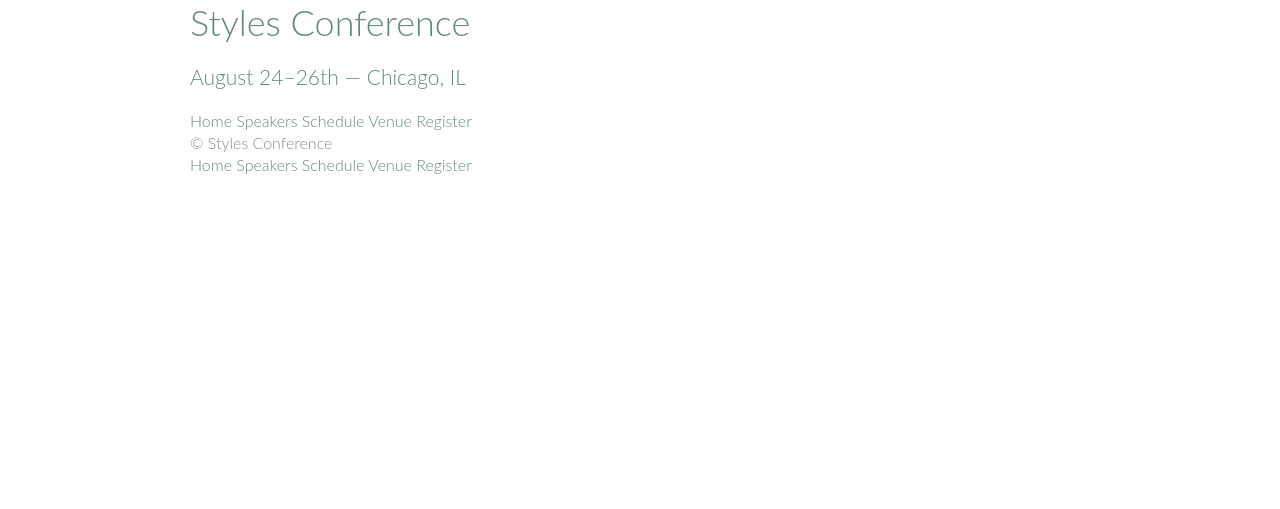
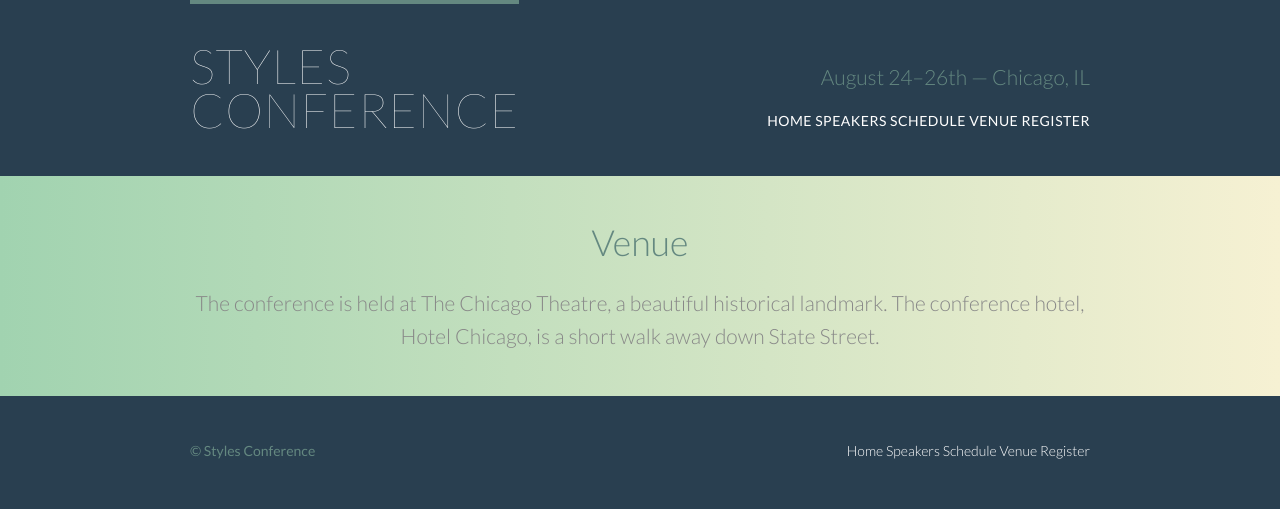
Before and after one commit to sonorangirl/web-development-guide, a plain HTML site: page LearnHTML&CSS/styles-conference/Venue.html in a window 1280 px wide. Drawn offline with Linux system fonts and the light colour scheme.

Commit message:
finished lesson7 shay howe course

```diff
--- a/LearnHTML&CSS/styles-conference/Venue.html
+++ b/LearnHTML&CSS/styles-conference/Venue.html
@@ -5,12 +5,13 @@
 		<title>Styles Conference</title>
 		<link rel="stylesheet" href="css/reset.css">
 		<link rel="stylesheet" href="css/main.css">
+		<link rel="stylesheet" href="http://fonts.googleapis.com/css?family=Lato:100,300,400">
 	</head>
 	<body>
-		<header class="container">
-			<h1><a href="index.html">Styles Conference</a></h1>
-			<h3>August 24&ndash;26th &mdash; Chicago, IL</h3>
-			<nav>
+		<header class="primary-header container group">
+			<h1 class="logo"><a href="index.html">Styles <br> Conference</a></h1>
+			<h3 class="tagline">August 24&ndash;26th &mdash; Chicago, IL</h3>
+			<nav class="nav primary-nav">
 				<a href="index.html">Home</a>
 				<a href="speakers.html">Speakers</a>
 				<a href="schedule.html">Schedule</a>
@@ -18,10 +19,15 @@
 				<a href="register.html">Register</a>
 			</nav>
 		</header>
-
-		<footer class="container">
+		<section class="row-alt">
+			<div class="lead container">
+				<h1>Venue</h1>
+				<p>The conference is held at The Chicago Theatre, a beautiful historical landmark. The conference hotel, Hotel Chicago, is a short walk away down State Street.</p>
+			</div>
+		</section>
+		<footer class="primary-footer container group">
 			<small>&copy; Styles Conference</small>
-			<nav>
+			<nav class="nav">
 				<a href="index.html">Home</a>
 				<a href="speakers.html">Speakers</a>
 				<a href="schedule.html">Schedule</a>
--- a/LearnHTML&CSS/styles-conference/css/main.css
+++ b/LearnHTML&CSS/styles-conference/css/main.css
@@ -4,6 +4,7 @@
   ========================================
 */
 body {
+	background: #293f50;
 	color: #888;
 	font: 300 16px/22px "Lato", "Open Sans", "Helvetica Neue", Helvetica, Arial, sans-serif;
 }
@@ -81,6 +82,33 @@
 
 /*
   ========================================
+  Rows
+  ========================================
+*/
+
+.row,
+.row-alt{
+	min-width: 960px;
+}
+
+.row {
+	background: #fff;
+	padding: 66px 0 44px 0;
+}
+
+.row-alt {
+	background: #cbe2c1;
+	background: -webkit-linear-gradient(to right, #a1d3b0, #f6f1d3);
+	background: -moz-linear-gradient(to right, #a1d3b0, #f6f1d3);
+	background: linear-gradient(to right, #a1d3b0, #f6f1d3);
+	padding: 44px 0 22px 0;
+ }
+
+
+
+
+/*
+  ========================================
   Typography
   ========================================
 */
@@ -126,6 +154,23 @@
 	font-style: italic;
 }
 
+
+/*
+  ========================================
+  Leads
+  ========================================
+*/
+
+.lead {
+	text-align: center;
+}
+
+.lead p {
+	font-size: 21px;
+	line-height: 33px;
+}
+
+
 /*
   ========================================
   Links
@@ -145,6 +190,16 @@
 	border-bottom: 1px solid #dfe2e5;
 }
 
+.primary-header a,
+.primary-footer a {
+	color: #fff;
+}
+
+.primary-header a:hover,
+.primary-footer a:hover {
+	color: #648880;
+}
+
 
 
 /*
@@ -155,14 +210,25 @@
 
 .btn {
 	border-radius: 5px;
+	color: #fff;
+	cursor: pointer;
 	display: inline-block;
+	font-weight: 400;
+	letter-spacing: .5px;
 	margin: 0;
+	text-transform: uppercase;
 }
 
 .btn-alt {
-	border: 1px solid #dfe2e5;
+	border: 1px solid #fff;
 	padding: 10px 30px;
 }
+
+.btn-alt:hover {
+	background: #fff;
+	color: #648880;
+}
+
 
 /*
   ========================================
@@ -212,6 +278,7 @@
 */
 
 .hero {
+	color: #fff;
 	line-height: 44px;
 	padding: 22px 80px 66px 80px;
 	text-align: center;
```
Also changed, not shown: LearnHTML&CSS/styles-conference/Register.html (+13 -7 lines), LearnHTML&CSS/styles-conference/Schedule.html (+13 -7 lines), LearnHTML&CSS/styles-conference/index.html (+4 -2 lines), LearnHTML&CSS/styles-conference/speakers.html (+13 -7 lines), 1 other file.
